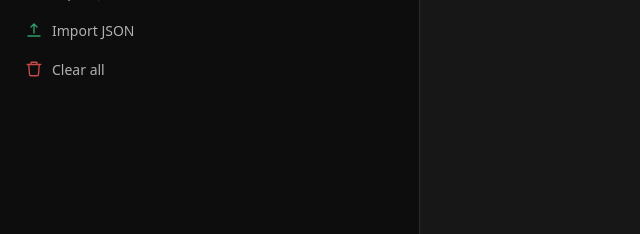
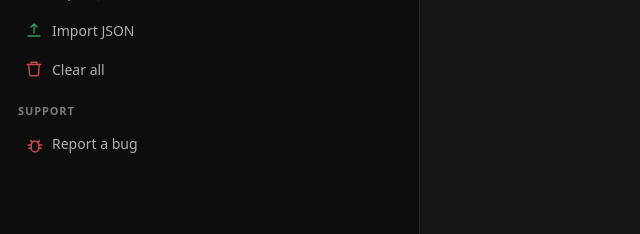
Before and after one commit to razbuild/raztodo-web, a Python web app: template src/raztodo_web/web/templates/index.html in a window 1280 px wide. Shown: the part 566-800 px from the top of the page, without its empty margins (0-640 px from the left). Run offline with Jinja, Linux system fonts and the light colour scheme; the template is opened without the code that fills it, so the values that code supplies are empty.

Commit message:
feat: add Report a bug link to sidebar

```diff
--- a/src/raztodo_web/web/static/css/components/forms.css
+++ b/src/raztodo_web/web/static/css/components/forms.css
@@ -112,6 +112,8 @@ input.input-primary:hover {
         background var(--t),
         color var(--t);
     text-align: left;
+    text-decoration: none;
+    box-sizing: border-box;
 }
 .btn-ghost svg {
     width: 17px;
--- a/src/raztodo_web/web/templates/partials/_sidebar_tools.html
+++ b/src/raztodo_web/web/templates/partials/_sidebar_tools.html
@@ -2,7 +2,6 @@
     <h2 class="nav-section-title" id="tools-heading">Tools</h2>
 
     <div class="tool-buttons">
-
         <button type="button" class="btn-ghost">
             <img
                 src="{{ url_for('static', path='img/export.svg') }}"
@@ -29,7 +28,6 @@
             >
             Clear all
         </button>
-
     </div>
 
     <input
@@ -39,3 +37,23 @@
         style="display: none"
     />
 </section>
+
+<section class="nav-section" aria-labelledby="support-heading">
+    <h2 class="nav-section-title" id="support-heading">Support</h2>
+
+    <div class="tool-buttons">
+        <a
+            href="https://github.com/razbuild/raztodo-web/issues/new?title=%5BBug%5D+"
+            class="btn-ghost"
+            target="_blank"
+            rel="noopener noreferrer"
+        >
+            <img
+                src="{{ url_for('static', path='img/bug.svg') }}"
+                alt=""
+                aria-hidden="true"
+            >
+            Report a bug
+        </a>
+    </div>
+</section>
```
Also changed, not shown: src/raztodo_web/web/static/img/bug.svg (added).
